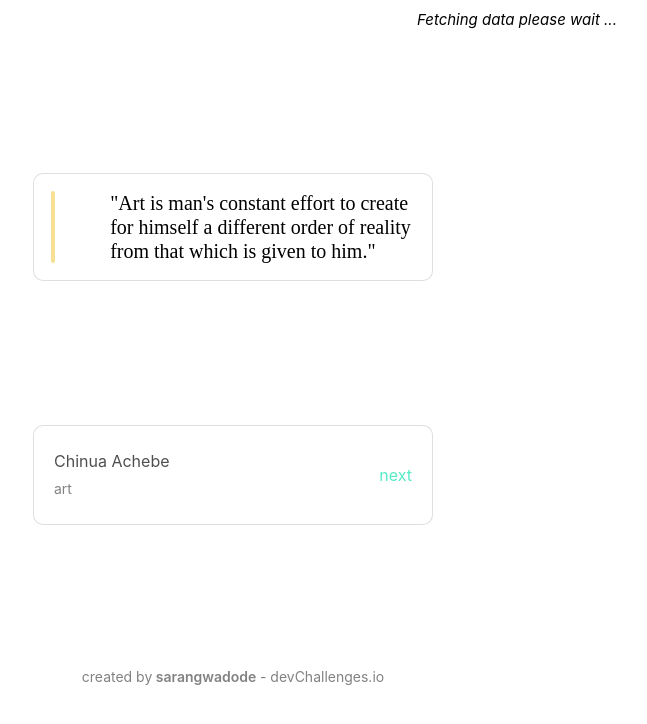
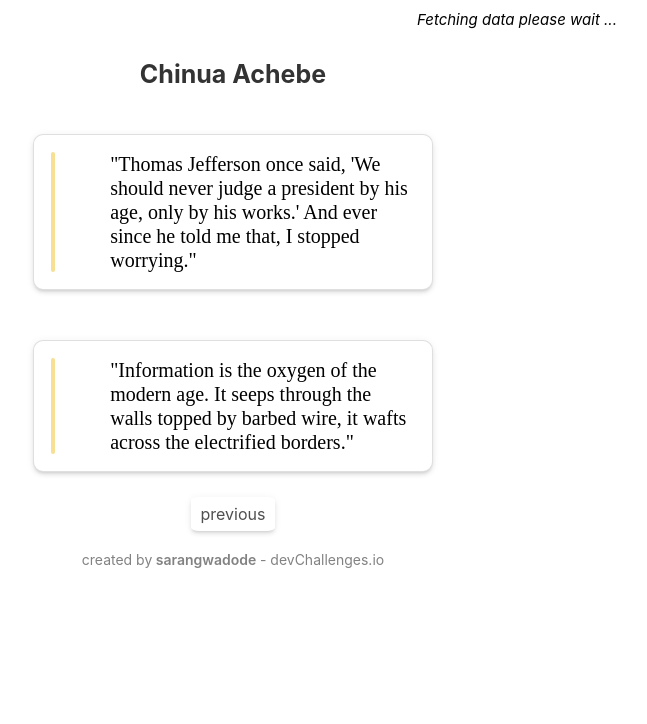
Before and after one commit to SarangWadode/quote-generator, a React (Create React App) app: page /authors in a window 1280 px wide. Shown: the top 724 px of the page, without its empty margins (407-1054 px from the left). Built offline with nearby package versions, Linux system fonts and the light colour scheme; no server answers.

Commit message:
comments removed previous button added

```diff
--- a/src/App.jsx
+++ b/src/App.jsx
@@ -10,25 +10,18 @@ function App() {
   const [quote, setquote] = useState("Art is man's constant effort to create for himself a different order of reality from that which is given to him.");
   const [author, setauthor] = useState('Chinua Achebe');
   const [genre, setgenre] = useState('art');
-  const [filtered, setfiltered] = useState([{quoteText:"Thomas Jefferson once said, 'We should never judge a president by his age, only by his works.' And ever since he told me that, I stopped worrying."},
-   {quoteText:"Information is the oxygen of the modern age. It seeps through the walls topped by barbed wire, it wafts across the electrified borders."}]);
-  const [datafetch,setfetch] = useState(false);
+  const [filtered, setfiltered] = useState([{ quoteText: "Thomas Jefferson once said, 'We should never judge a president by his age, only by his works.' And ever since he told me that, I stopped worrying." },
+  { quoteText: "Information is the oxygen of the modern age. It seeps through the walls topped by barbed wire, it wafts across the electrified borders." }]);
+  const [datafetch, setfetch] = useState(false);
 
   useEffect(() => {
     const fetchData = async () => {
       console.log('fetching data...');
       const response = await fetch('https://quote-garden.herokuapp.com/api/v3/quotes?limit=1000')
       const quotes = await response.json()
-      // console.log(quotes.data);
       console.log('data fetched');
       setquotesData(quotes.data);
       setfetch(true);
-      // console.log(quotes.data);
-      // const filteredList = quotes.data.filter(quote => {
-      //   return quote.quoteAuthor === 'Ronald Reagan';
-      // })
-      // setfiltered(filteredList);
-      // console.log(filteredList);
     }
     fetchData()
   }, [])
@@ -42,18 +35,15 @@ function App() {
       return quote.quoteAuthor === quotesData[random].quoteAuthor;
     })
     setfiltered(filteredList);
-    // console.log(filteredList);
 
   }
   return (
     < BrowserRouter >
-        <Random handleClick={handleClick} datafetch={datafetch} />
+      <Random handleClick={handleClick} datafetch={datafetch} />
       <Routes>
-        <Route path="/" element={<Homepage quote={quote} author={author} genre={genre} />} >
-          {/* <Route index element={<Homepage quote={quote} author={author} genre={genre} />} /> */}
-          <Route path="authors" element={<Filtered filtered={filtered} author={author} />} />
-          <Route path="*" element={<div><h1>404 Error Page Not Found</h1></div>} />
-        </Route>
+        <Route index element={<Homepage quote={quote} author={author} genre={genre} />} />
+        <Route path="/authors" element={<Filtered filtered={filtered} author={author} />} />
+        <Route path="*" element={<div><h1>404 Error Page Not Found</h1></div>} />
       </Routes>
     </BrowserRouter>
 
--- a/src/components/author/style.scss
+++ b/src/components/author/style.scss
@@ -27,9 +27,12 @@
 
   &:hover {
     background: #333333;
-    cursor: pointer;
 
     .author-name {
+      color: #f2f2f2;
+    }
+
+    .quote-genre {
       color: #f2f2f2;
     }
   }
--- a/src/components/quote/style.scss
+++ b/src/components/quote/style.scss
@@ -11,11 +11,10 @@
   font-weight: 500;
   font-size: 20px;
   line-height: 120%;
-  // box-shadow: 0 3px 3px -2px rgb(0 0 0 / 10%), 0 3px 4px 0 rgb(0 0 0 / 7%), 0 1px 8px 0 rgb(0 0 0 / 6%);
+  box-shadow: 0 3px 3px -2px rgba(0, 0, 0, 0.1), 0 3px 4px 0 rgba(0, 0, 0, 0.07), 0 1px 8px 0 rgba(0, 0, 0, 0.06);
 
   .bar {
     width: 5px;
-    height: 100%;
     background: #f7df94;
     border-radius: 2px;
   }
--- a/src/pages/filtered/index.jsx
+++ b/src/pages/filtered/index.jsx
@@ -1,6 +1,7 @@
 import './style.scss';
 import Quote from '../../components/quote';
 import Footer from '../../components/footer';
+import { Link } from 'react-router-dom';
 
 export default function Filtered( {filtered, author} ) {
   const filteredList = () => filtered.map((quote,index) => {
@@ -10,6 +11,7 @@ export default function Filtered( {filtered, author} ) {
     <div className='filtered'>
       <div className="author">{author}</div>
       {filteredList()}
+      <Link to='/' className='previous'>previous</Link>
       <Footer />
     </div>
   )
--- a/src/pages/filtered/style.scss
+++ b/src/pages/filtered/style.scss
@@ -1,12 +1,10 @@
 .filtered {
     width: 100%;
     height: 100%;
-    // background: rgb(190, 72, 72);
     display: flex;
     flex-direction: column;
     justify-content: space-between;
     align-items: center;
-    // overflow-y: scroll;
 
     .author {
         color: #333;
@@ -22,4 +20,18 @@
     .footer {
         margin: 20px 0;
     }
+
+    .previous {
+        text-decoration: none;
+        color: #4f4f4f;
+        padding: 7px 10px;
+        border-radius: 10%;
+        box-shadow: 0 3px 3px -2px rgba(0, 0, 0, 0.1), 0 3px 4px 0 rgba(0, 0, 0, 0.07), 0 1px 8px 0 rgba(0, 0, 0, 0.06);
+        transition: all 0.3s ease-in-out;
+
+        &:hover {
+            background: #333333;
+            color: #f2f2f2;
+        }
+    }
 }
```
